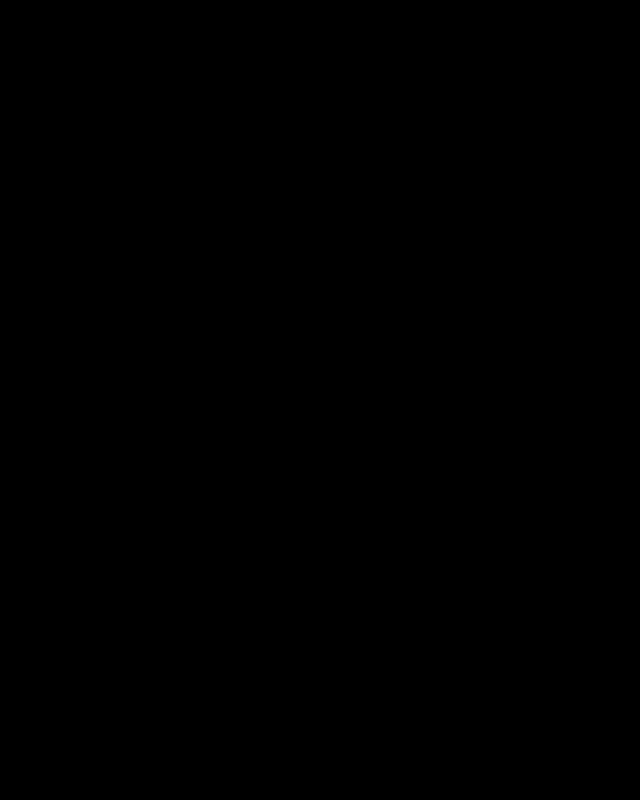
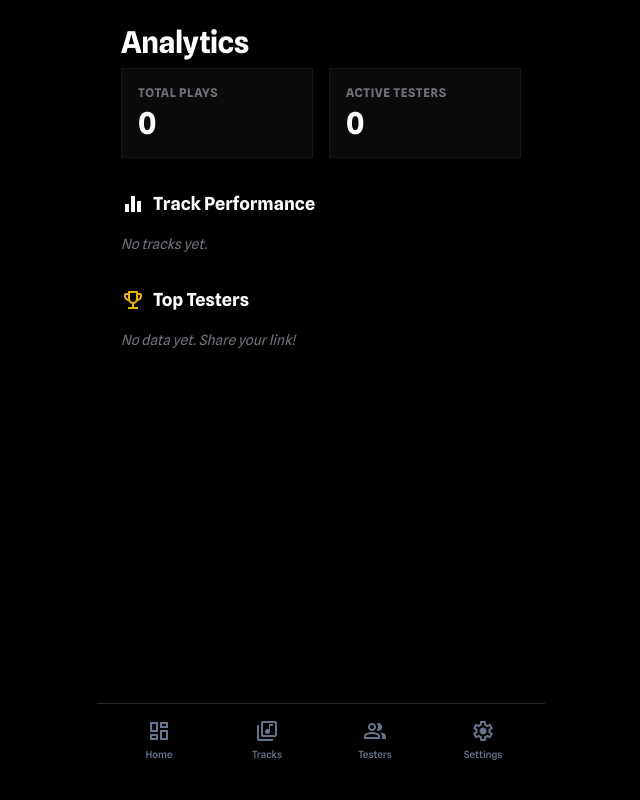
Before and after one commit to P34KPK/beta-beat-app, a React (Vite) app: page /artist-stats in a window 1280 px wide. Before the commit this address had no page. Shown: the top 800 px of the page, without its empty margins (319-959 px from the left). Built offline with nearby package versions, Linux system fonts and the light colour scheme.

Commit message:
Add Artist Analytics Dashboard and Session Tracking

```diff
--- a/src/App.jsx
+++ b/src/App.jsx
@@ -6,6 +6,7 @@ import ArtistTracks from './pages/ArtistTracks';
 import ArtistFeedback from './pages/ArtistFeedback';
 import ArtistABSetup from './pages/ArtistABSetup';
 import ArtistSettings from './pages/ArtistSettings';
+import ArtistStats from './pages/ArtistStats';
 import TesterAccess from './pages/TesterAccess';
 import TesterHome from './pages/TesterHome';
 import TesterPlayer from './pages/TesterPlayer';
@@ -29,6 +30,7 @@ function App() {
           <Route path="/artist-feedback" element={<ArtistFeedback />} />
           <Route path="/artist-ab-setup" element={<ArtistABSetup />} />
           <Route path="/artist-settings" element={<ArtistSettings />} />
+          <Route path="/artist-stats" element={<ArtistStats />} /> {/* Added route */}
 
           {/* Tester Flows */}
           <Route path="/tester-access" element={<TesterAccess />} />
--- a/src/context/DataContext.jsx
+++ b/src/context/DataContext.jsx
@@ -45,6 +45,11 @@ export const DataProvider = ({ children }) => {
         return saved ? JSON.parse(saved) : [];
     });
 
+    const [testerSessions, setTesterSessions] = useState(() => {
+        const saved = localStorage.getItem('testerSessions');
+        return saved ? JSON.parse(saved) : [];
+    });
+
     const [inviteCode] = useState("PEAKAFELLER");
 
     // Persist to localStorage whenever state changes
@@ -60,6 +65,10 @@ export const DataProvider = ({ children }) => {
         localStorage.setItem('feedback', JSON.stringify(feedback));
     }, [feedback]);
 
+    useEffect(() => {
+        localStorage.setItem('testerSessions', JSON.stringify(testerSessions));
+    }, [testerSessions]);
+
     const updateProfile = (newProfileData) => {
         setArtistProfile(prev => ({
             ...prev,
@@ -73,7 +82,7 @@ export const DataProvider = ({ children }) => {
 
     const addFeedback = (newFeedback) => {
         setFeedback(prev => [...prev, { ...newFeedback, id: Date.now(), date: new Date().toISOString() }]);
-        // Update Stats Score (Simple Logic: Add average rating to score)
+        // Update Stats Score
         setArtistProfile(prev => ({
             ...prev,
             stats: {
@@ -84,6 +93,11 @@ export const DataProvider = ({ children }) => {
         }));
     };
 
+    const logSession = (sessionData) => {
+        // sessionData: { trackId, trackTitle, durationListened, totalDuration, completed, timestamp, testerId }
+        setTesterSessions(prev => [...prev, { ...sessionData, id: Date.now() }]);
+    };
+
     return (
         <DataContext.Provider value={{
             artistProfile,
@@ -92,7 +106,9 @@ export const DataProvider = ({ children }) => {
             addTrack,
             inviteCode,
             feedback,
-            addFeedback
+            addFeedback,
+            testerSessions,
+            logSession
         }}>
             {children}
         </DataContext.Provider>
--- /dev/null
+++ b/src/pages/ArtistStats.jsx
@@ -0,0 +1,128 @@
+import { useNavigate } from 'react-router-dom';
+import { useData } from '../context/DataContext';
+import ArtistBottomNav from '../components/ArtistBottomNav';
+
+const ArtistStats = () => {
+    const navigate = useNavigate();
+    const { tracks, testerSessions, testerStats } = useData();
+
+    // Group sessions by Track
+    const trackStats = tracks.map(track => {
+        const sessions = testerSessions.filter(s => s.trackId === track.id || (track.isAlbum && track.trackList.some(t => t.title === s.trackTitle))); // Simplified matching for Album tracks
+        const uniqueTesters = new Set(sessions.map(s => s.testerId)).size;
+        const totalPlays = sessions.length;
+        const completions = sessions.filter(s => s.completed).length;
+        const completionRate = totalPlays > 0 ? Math.round((completions / totalPlays) * 100) : 0;
+
+        return {
+            ...track,
+            uniqueTesters,
+            totalPlays,
+            completionRate
+        };
+    });
+
+    // Group sessions by Tester
+    const uniqueSessionTesters = [...new Set(testerSessions.map(s => s.testerId))];
+    const testerStatsList = uniqueSessionTesters.map(testerId => {
+        const sessions = testerSessions.filter(s => s.testerId === testerId);
+        return {
+            id: testerId,
+            plays: sessions.length,
+            completed: sessions.filter(s => s.completed).length,
+            tracks: [...new Set(sessions.map(s => s.trackTitle))].join(', ')
+        };
+    });
+
+    return (
+        <div className="bg-background-light dark:bg-background-dark font-display text-slate-900 dark:text-white h-full min-h-screen flex flex-col overflow-hidden max-w-md mx-auto">
+            <header className="flex items-center justify-between p-6 pb-2 shrink-0 z-20">
+                <h2 className="text-3xl font-bold tracking-tight">Analytics</h2>
+            </header>
+
+            <main className="flex-1 overflow-y-auto px-6 pb-24 scrollbar-hide">
+
+                {/* Overview Cards */}
+                <div className="grid grid-cols-2 gap-4 mb-8">
+                    <div className="bg-surface-dark p-4 rounded-2xl border border-white/5">
+                        <p className="text-zinc-500 text-xs font-bold uppercase tracking-wider mb-1">Total Plays</p>
+                        <p className="text-3xl font-bold text-white">{testerSessions.length}</p>
+                    </div>
+                    <div className="bg-surface-dark p-4 rounded-2xl border border-white/5">
+                        <p className="text-zinc-500 text-xs font-bold uppercase tracking-wider mb-1">Active Testers</p>
+                        <p className="text-3xl font-bold text-primary">{uniqueSessionTesters.length}</p>
+                    </div>
+                </div>
+
+                <div className="flex flex-col gap-8">
+                    {/* Track Performance */}
+                    <section>
+                        <h3 className="text-lg font-bold mb-4 flex items-center gap-2">
+                            <span className="material-symbols-outlined text-primary">equalizer</span>
+                            Track Performance
+                        </h3>
+                        <div className="flex flex-col gap-3">
+                            {trackStats.map(track => (
+                                <div key={track.id} className="bg-surface-dark p-4 rounded-xl border border-white/5 flex flex-col gap-3">
+                                    <div className="flex items-center justify-between">
+                                        <div className="flex items-center gap-3">
+                                            <div className="size-10 rounded-lg bg-cover bg-center shrink-0" style={{ backgroundImage: `url("${track.cover}")` }}></div>
+                                            <div>
+                                                <p className="font-bold text-sm leading-tight line-clamp-1">{track.title}</p>
+                                                <p className="text-xs text-zinc-500">{track.version}</p>
+                                            </div>
+                                        </div>
+                                        <div className="text-right">
+                                            <p className="text-lg font-bold text-white">{track.totalPlays}</p>
+                                            <p className="text-[10px] text-zinc-500 uppercase">Plays</p>
+                                        </div>
+                                    </div>
+                                    {/* Completion Bar */}
+                                    <div className="w-full h-1.5 bg-black/20 rounded-full overflow-hidden flex">
+                                        <div className="h-full bg-green-500" style={{ width: `${track.completionRate}%` }}></div>
+                                    </div>
+                                    <div className="flex justify-between text-[10px] text-zinc-400 font-medium">
+                                        <span>{track.uniqueTesters} Testers</span>
+                                        <span className={track.completionRate > 80 ? "text-green-500" : "text-yellow-500"}>{track.completionRate}% Completion Rate</span>
+                                    </div>
+                                </div>
+                            ))}
+                            {trackStats.length === 0 && <p className="text-zinc-500 text-sm italic">No tracks yet.</p>}
+                        </div>
+                    </section>
+
+                    {/* Tester Leaderboard */}
+                    <section>
+                        <h3 className="text-lg font-bold mb-4 flex items-center gap-2">
+                            <span className="material-symbols-outlined text-yellow-500">trophy</span>
+                            Top Testers
+                        </h3>
+                        <div className="flex flex-col gap-2">
+                            {testerStatsList.map((tester, i) => (
+                                <div key={i} className="flex items-center justify-between p-3 rounded-xl bg-surface-dark/50 border border-white/5">
+                                    <div className="flex items-center gap-3">
+                                        <div className="size-8 rounded-full bg-zinc-800 flex items-center justify-center text-xs font-bold text-zinc-400">
+                                            {tester.id.substring(0, 2)}
+                                        </div>
+                                        <div className="flex flex-col">
+                                            <p className="text-sm font-bold text-white">{tester.id}</p>
+                                            <p className="text-[10px] text-zinc-500 line-clamp-1 max-w-[150px]">Listened: {tester.tracks}</p>
+                                        </div>
+                                    </div>
+                                    <div className="text-right">
+                                        <span className="text-xs font-bold text-primary">{tester.plays} Plays</span>
+                                    </div>
+                                </div>
+                            ))}
+                            {testerStatsList.length === 0 && <p className="text-zinc-500 text-sm italic">No data yet. Share your link!</p>}
+                        </div>
+                    </section>
+                </div>
+
+            </main>
+            <ArtistBottomNav active="analytics" />
+        </div>
+    )
+}
+
+export default ArtistStats;
--- a/src/pages/TesterPlayer.jsx
+++ b/src/pages/TesterPlayer.jsx
@@ -7,8 +7,9 @@ import { useData } from '../context/DataContext';
 const TesterPlayer = () => {
     const navigate = useNavigate();
     const location = useLocation();
-    const { tracks } = useData();
+    const { tracks, logSession } = useData();
     const [currentTrackIndex, setCurrentTrackIndex] = useState(0);
+    const [hasLogged, setHasLogged] = useState(false); // Prevent double logging
 
     const currentAudioUrl = track?.isAlbum
         ? track.trackList[currentTrackIndex]?.audioUrl
@@ -31,12 +32,23 @@ const TesterPlayer = () => {
         };
 
         const handleEnded = () => {
+            // Log successful listen
+            if (!hasLogged) {
+                logSession({
+                    trackId: track.id,
+                    trackTitle: currentTitle,
+                    durationListened: audio.duration,
+                    totalDuration: audio.duration,
+                    completed: true,
+                    timestamp: new Date().toISOString(),
+                    testerId: sessionStorage.getItem('testerId') || 'Anonymous'
+                });
+                setHasLogged(true);
+            }
+
             if (track.isAlbum && currentTrackIndex < track.trackList.length - 1) {
                 // Auto-advance to next track
                 setCurrentTrackIndex(prev => prev + 1);
-                // Wait small delay for state update to propagate to ref src (React quirk)
-                // Actually easier: let the effect re-run when index changes.
-                // We just need to ensure it autoplay when index changes if it was playing.
             } else {
                 setIsPlaying(false);
                 setShowUI(true);
@@ -45,8 +57,16 @@ const TesterPlayer = () => {
             }
         };
 
+        const handlePlay = () => {
+            if (!sessionStorage.getItem('testerId')) {
+                sessionStorage.setItem('testerId', `Tester-${Math.floor(Math.random() * 1000)}`);
+            }
+            setHasLogged(false);
+        };
+
         audio.addEventListener('timeupdate', handleTimeUpdate);
         audio.addEventListener('ended', handleEnded);
+        audio.addEventListener('play', handlePlay);
 
         // Auto-play on mount or track change if isPlaying is true
         if (isPlaying) {
@@ -63,8 +83,9 @@ const TesterPlayer = () => {
         return () => {
             audio.removeEventListener('timeupdate', handleTimeUpdate);
             audio.removeEventListener('ended', handleEnded);
+            audio.removeEventListener('play', handlePlay);
         };
-    }, [isPlaying, currentTrackIndex, track]);
+    }, [isPlaying, currentTrackIndex, track, currentTitle, hasLogged]);
 
     // Reset progress when track changes
     useEffect(() => {
```
